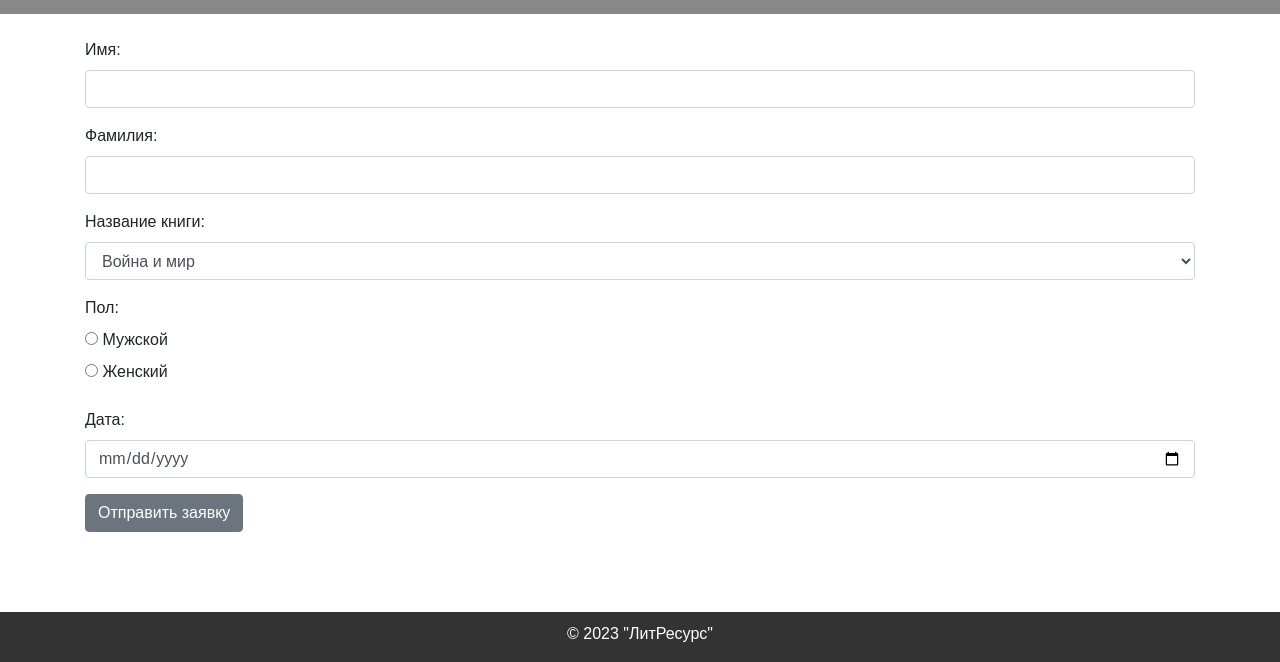
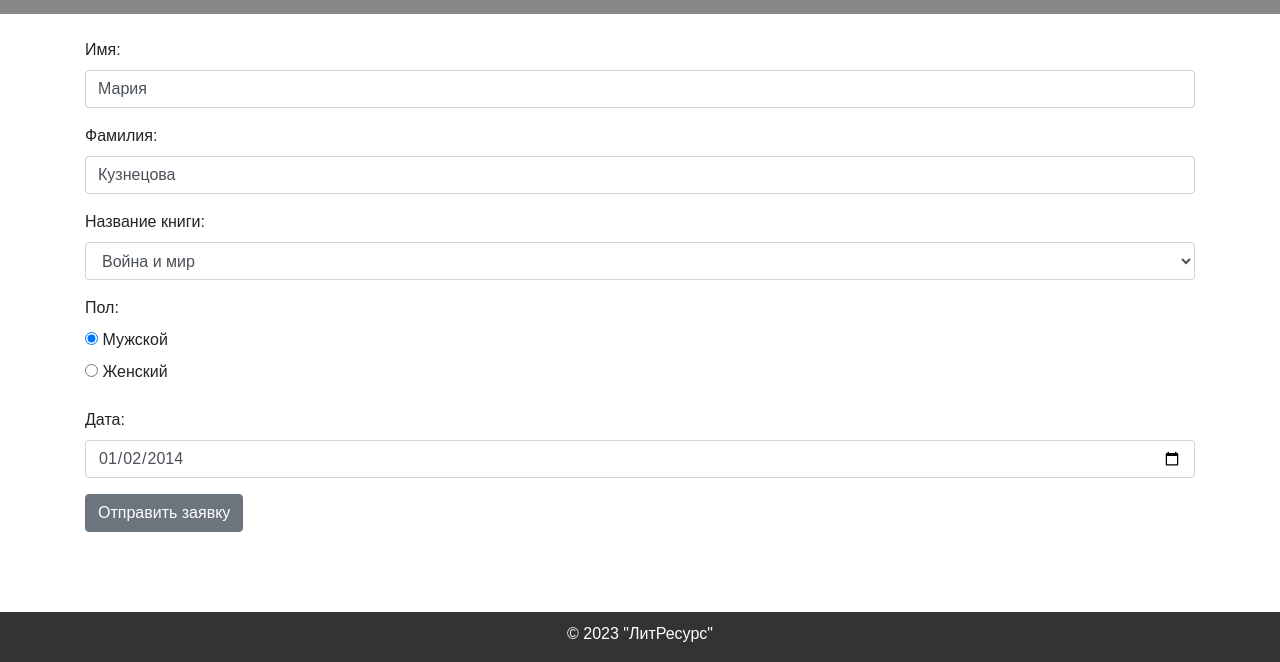
Before and after one commit to kmaariiaa/website2, a plain HTML site: page reg.html in a window 1280 px wide. Shown: the part 138-800 px from the top of the page. Drawn offline with nearby package versions, Linux system fonts and the light colour scheme.

Commit message:
Update reg.html

```diff
--- a/reg.html
+++ b/reg.html
@@ -43,11 +43,11 @@
         <form action="reg.html?" method="get" name="user">
             <div class="form-group">
                 <label for="firstName">Имя:</label>
-                <input type="text" class="form-control" id="firstName" name="firstName" required>
+                <input type="text" value="Мария" class="form-control" id="firstName" name="firstName" required>
             </div>
             <div class="form-group">
                 <label for="lastName">Фамилия:</label>
-                <input type="text" class="form-control" id="lastName" name="lastName" required>
+                <input type="text" value="Кузнецова" class="form-control" id="lastName" name="lastName" required>
             </div>
             <div class="form-group">
                 <label for="bookTitle">Название книги:</label>
@@ -58,17 +58,17 @@
             <div class="form-group">
                 <label>Пол:</label>
                 <div>
-                    <input type="radio" id="male" name="gender" value="male" required>
+                    <input type="radio" id="male" name="gender" value="male" checked>
                     <label for="male">Мужской</label>
                 </div>
                 <div>
-                    <input type="radio" id="female" name="gender" value="female" required>
+                    <input type="radio"  id="female" name="gender" value="female" required>
                     <label for="female">Женский</label>
                 </div>
             </div>
             <div class="form-group">
                 <label for="date">Дата:</label>
-                <input type="date" class="form-control" id="date" name="date" required>
+                <input type="date" value="2014-01-02" class="form-control" id="date" name="date">
             </div>
             <button type="submit" class="btn btn-primary">Отправить заявку</button>
         </form>
```
